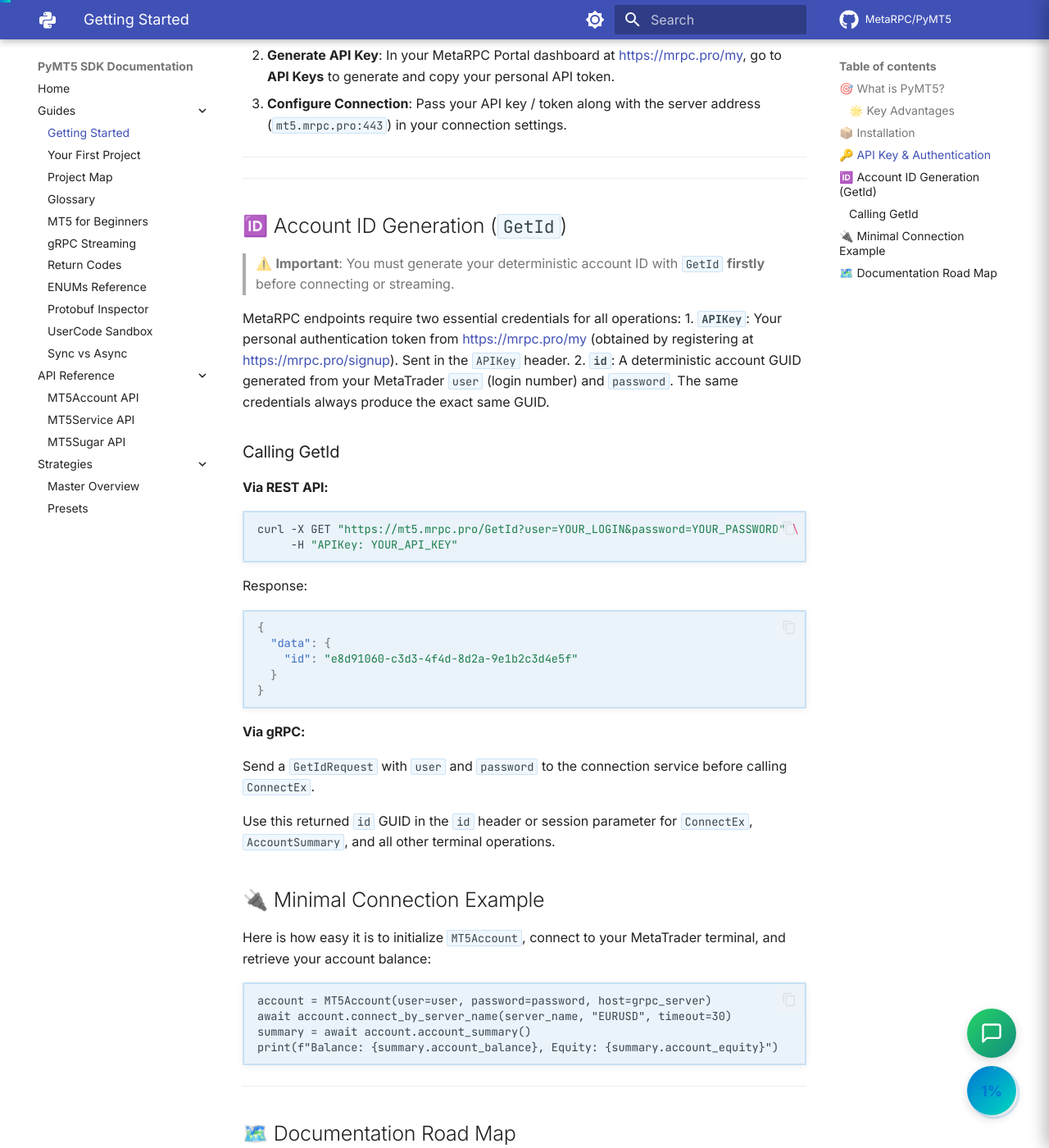
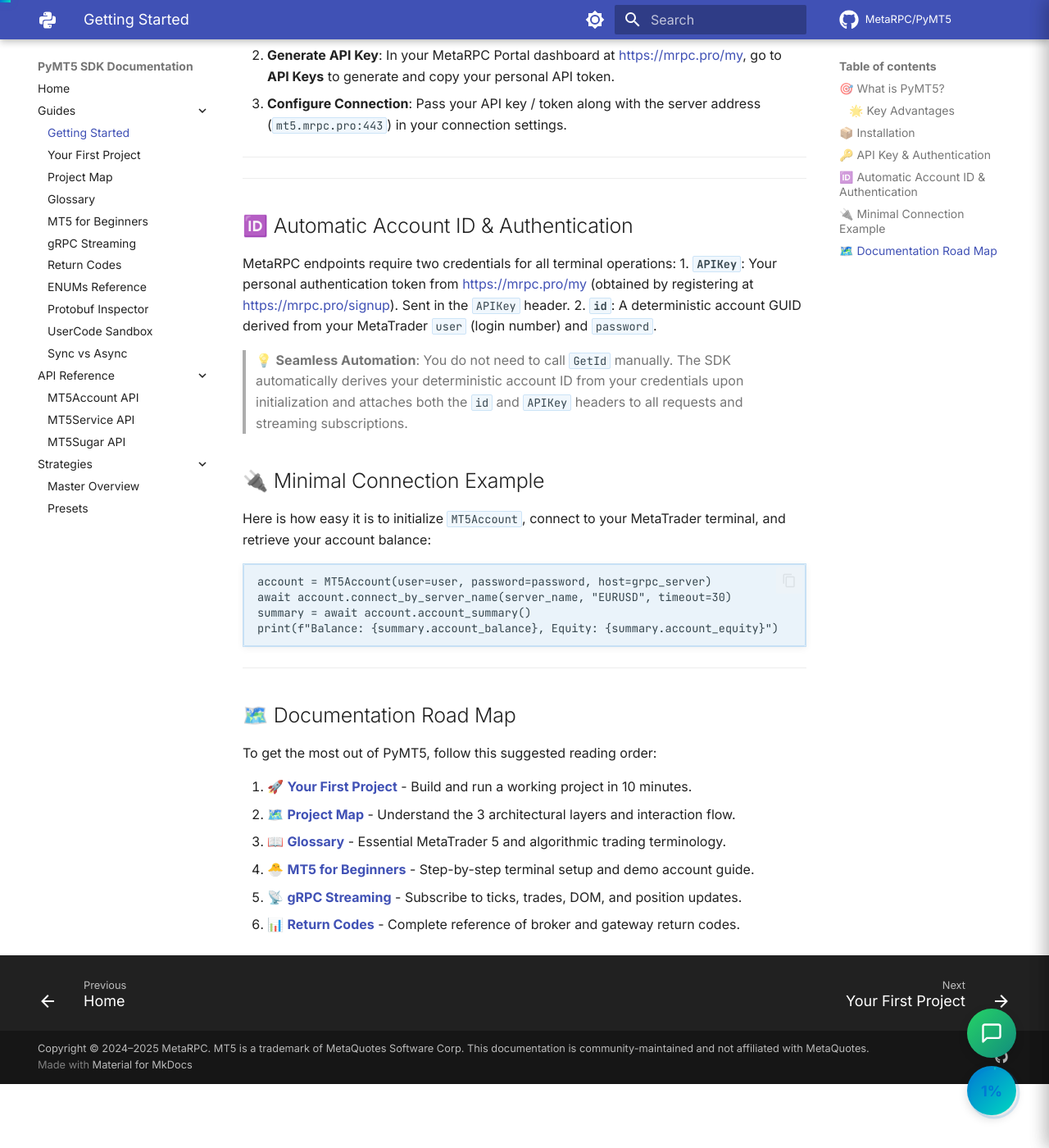
Before and after one commit to MetaRPC/PyMT5, an MkDocs documentation site: the page built from docs/All_Guides/GETTING_STARTED.md, in a window 1280 px wide and 1400 px high, scrolled down 1071 px. Shown: the whole window at 82% size. Built offline with MkDocs 1.6.1 and Material for MkDocs 9.7.7, drawn with Linux system fonts in a browser that asks for light colours; comment, search, counter and statistics services are not loaded.

Commit message:
feat: automate GetId and support apiKey in Account constructor

````diff
--- a/docs/All_Guides/GETTING_STARTED.md
+++ b/docs/All_Guides/GETTING_STARTED.md
@@ -39,35 +39,13 @@ Connecting to MetaRPC production endpoints (`mt5.mrpc.pro:443`) requires an API
 
 ---
 
-## 🆔 Account ID Generation (`GetId`)
+## 🆔 Automatic Account ID & Authentication
 
-> ⚠️ **Important**: You must generate your deterministic account ID with `GetId` **firstly** before connecting or streaming.
+MetaRPC endpoints require two credentials for all terminal operations:
+1. **`APIKey`**: Your personal authentication token from [https://mrpc.pro/my](https://mrpc.pro/my) (obtained by registering at [https://mrpc.pro/signup](https://mrpc.pro/signup)). Sent in the `APIKey` header.
+2. **`id`**: A deterministic account GUID derived from your MetaTrader `user` (login number) and `password`.
 
-MetaRPC endpoints require two essential credentials for all operations:
-1. **`APIKey`**: Your personal authentication token from [https://mrpc.pro/my](https://mrpc.pro/my) (obtained by registering at [https://mrpc.pro/signup](https://mrpc.pro/signup)). Sent in the `APIKey` header.
-2. **`id`**: A deterministic account GUID generated from your MetaTrader `user` (login number) and `password`. The same credentials always produce the exact same GUID.
-
-### Calling GetId
-
-#### Via REST API:
-```bash
-curl -X GET "https://mt5.mrpc.pro/GetId?user=YOUR_LOGIN&password=YOUR_PASSWORD" \
-     -H "APIKey: YOUR_API_KEY"
-```
-
-Response:
-```json
-{
-  "data": {
-    "id": "e8d91060-c3d3-4f4d-8d2a-9e1b2c3d4e5f"
-  }
-}
-```
-
-#### Via gRPC:
-Send a `GetIdRequest` with `user` and `password` to the connection service before calling `ConnectEx`.
-
-Use this returned `id` GUID in the `id` header or session parameter for `ConnectEx`, `AccountSummary`, and all other terminal operations.
+> 💡 **Seamless Automation**: You do not need to call `GetId` manually. The SDK automatically derives your deterministic account ID from your credentials upon initialization and attaches both the `id` and `APIKey` headers to all requests and streaming subscriptions.
 
 ## 🔌 Minimal Connection Example
 
````
Also changed, not shown: README.md (+5 -21 lines), docs/All_Guides/Your_First_Project.md (+5 -20 lines), 2 other files.
